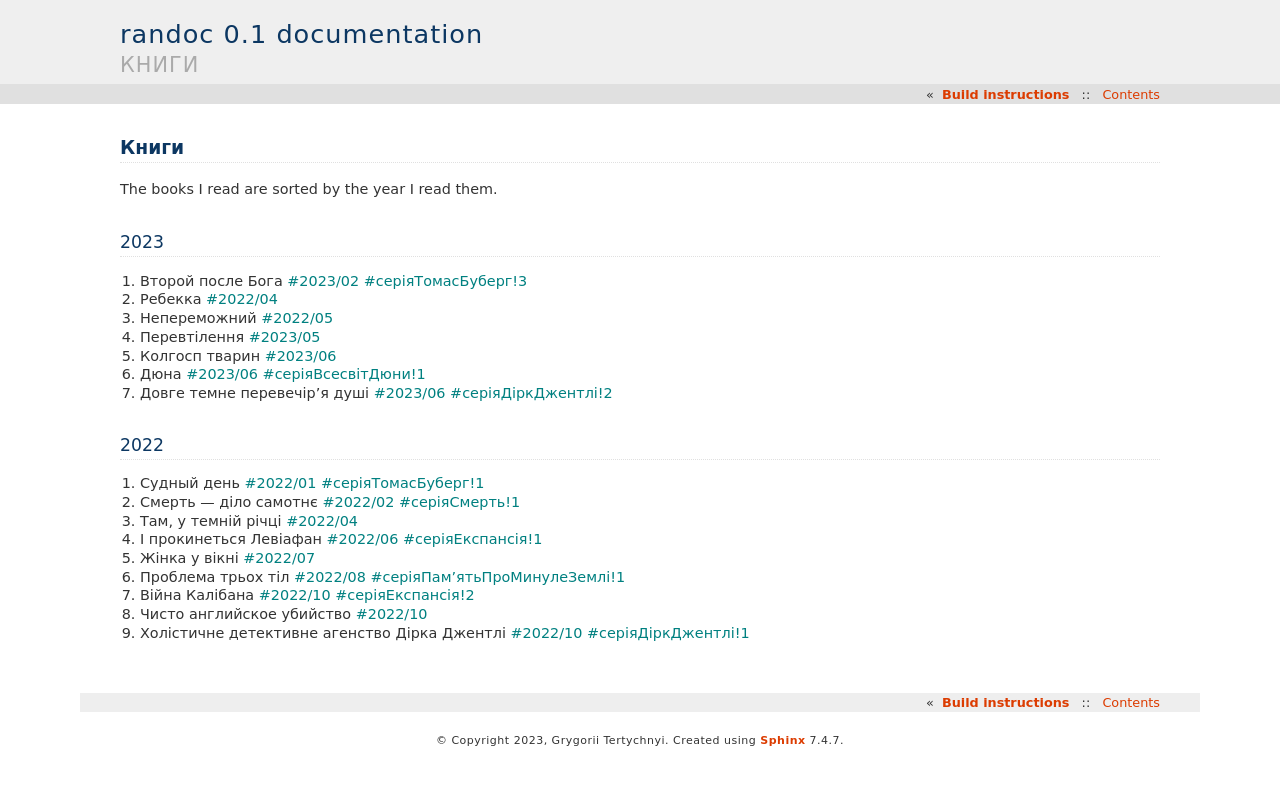
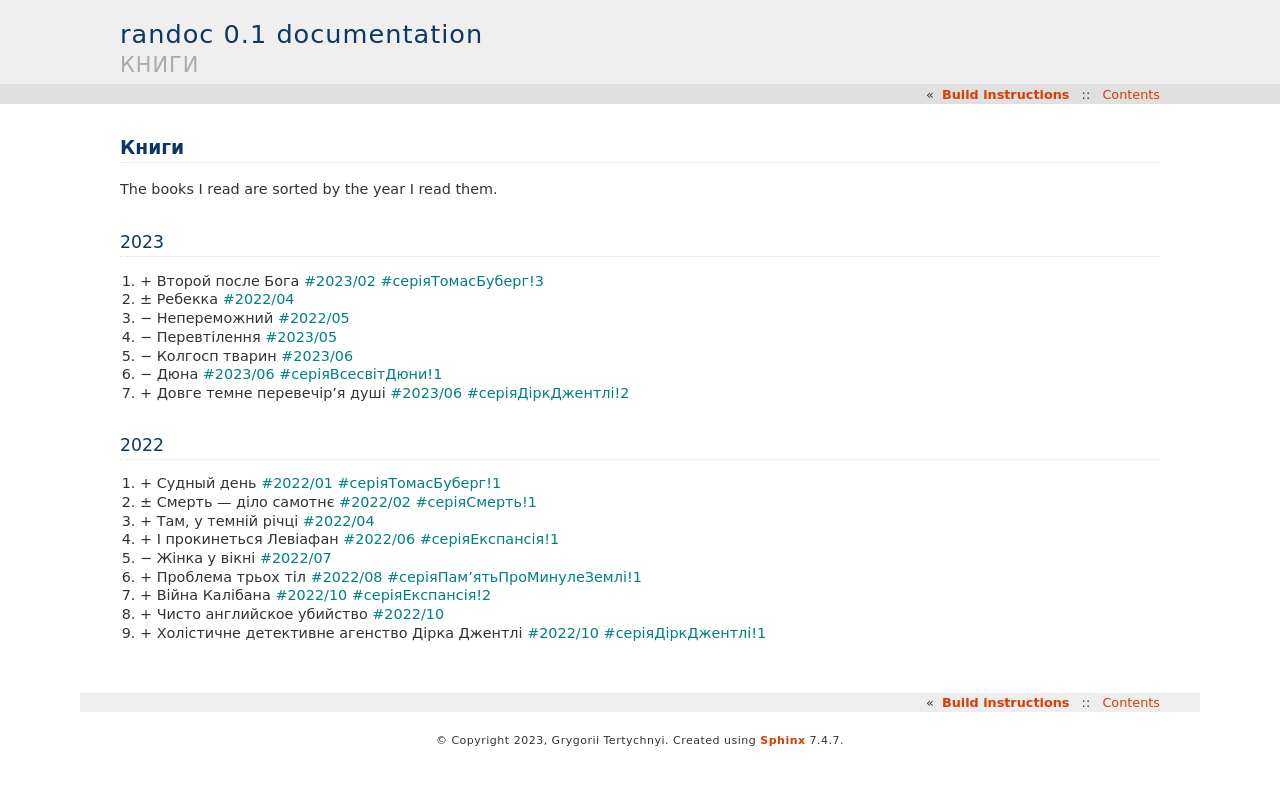
Before and after one commit to grembeter/randoc, a Sphinx documentation site: the page built from docs/source/books.rst, in a window 1280 px wide. Shown: the top 785 px of the page. Built offline with Sphinx 7.4.7, drawn with Linux system fonts in a browser that asks for light colours.

```diff
--- a/docs/source/books.rst
+++ b/docs/source/books.rst
@@ -7,23 +7,23 @@ The books I read are sorted by the year I read them.
 2023
 ====
 
-#. Второй после Бога :teal:`#2023/02` :teal:`#серіяТомасБуберг!3`
-#. Ребекка :teal:`#2022/04`
-#. Непереможний :teal:`#2022/05`
-#. Перевтілення :teal:`#2023/05`
-#. Колгосп тварин :teal:`#2023/06`
-#. Дюна :teal:`#2023/06` :teal:`#серіяВсесвітДюни!1`
-#. Довге темне перевечір'я душі :teal:`#2023/06` :teal:`#серіяДіркДжентлі!2`
+#. \+ Второй после Бога :teal:`#2023/02` :teal:`#серіяТомасБуберг!3`
+#. \± Ребекка :teal:`#2022/04`
+#. \− Непереможний :teal:`#2022/05`
+#. \− Перевтілення :teal:`#2023/05`
+#. \− Колгосп тварин :teal:`#2023/06`
+#. \− Дюна :teal:`#2023/06` :teal:`#серіяВсесвітДюни!1`
+#. \+ Довге темне перевечір'я душі :teal:`#2023/06` :teal:`#серіяДіркДжентлі!2`
 
 2022
 ====
 
-#. Судный день :teal:`#2022/01` :teal:`#серіяТомасБуберг!1`
-#. Смерть --- діло самотнє :teal:`#2022/02` :teal:`#серіяСмерть!1`
-#. Там, у темній річці :teal:`#2022/04`
-#. І прокинеться Левіафан :teal:`#2022/06` :teal:`#серіяЕкспансія!1`
-#. Жінка у вікні :teal:`#2022/07`
-#. Проблема трьох тіл :teal:`#2022/08` :teal:`#серіяПам'ятьПроМинулеЗемлі!1`
-#. Війна Калібана :teal:`#2022/10` :teal:`#серіяЕкспансія!2`
-#. Чисто английское убийство :teal:`#2022/10`
-#. Холістичне детективне агенство Дірка Джентлі :teal:`#2022/10` :teal:`#серіяДіркДжентлі!1`
+#. \+ Судный день :teal:`#2022/01` :teal:`#серіяТомасБуберг!1`
+#. \± Смерть --- діло самотнє :teal:`#2022/02` :teal:`#серіяСмерть!1`
+#. \+ Там, у темній річці :teal:`#2022/04`
+#. \+ І прокинеться Левіафан :teal:`#2022/06` :teal:`#серіяЕкспансія!1`
+#. \− Жінка у вікні :teal:`#2022/07`
+#. \+ Проблема трьох тіл :teal:`#2022/08` :teal:`#серіяПам'ятьПроМинулеЗемлі!1`
+#. \+ Війна Калібана :teal:`#2022/10` :teal:`#серіяЕкспансія!2`
+#. \+ Чисто английское убийство :teal:`#2022/10`
+#. \+ Холістичне детективне агенство Дірка Джентлі :teal:`#2022/10` :teal:`#серіяДіркДжентлі!1`
```
